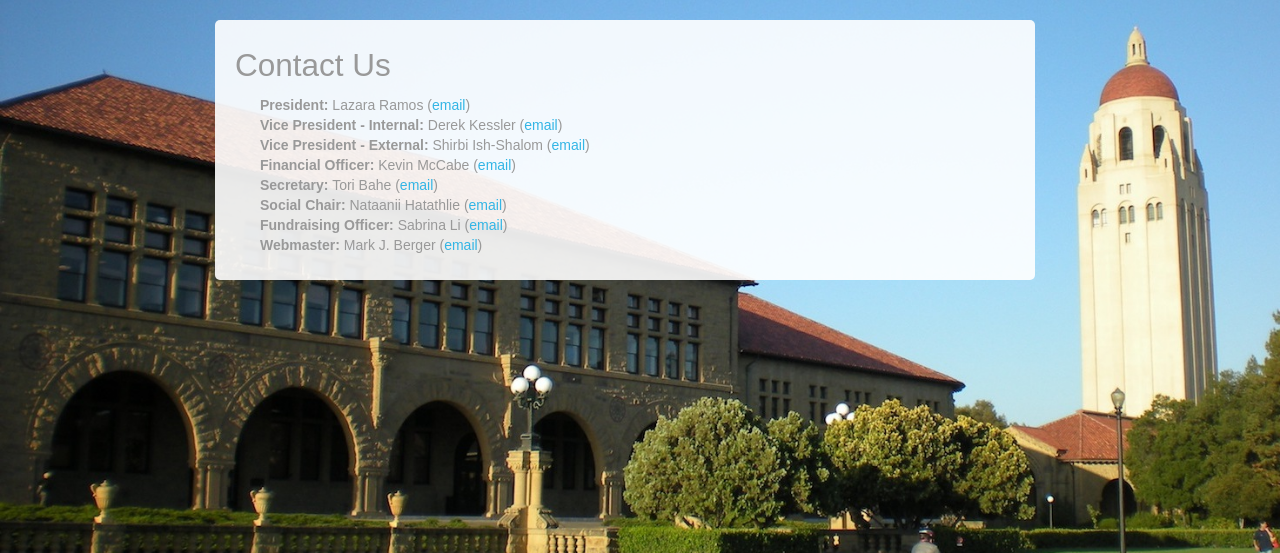
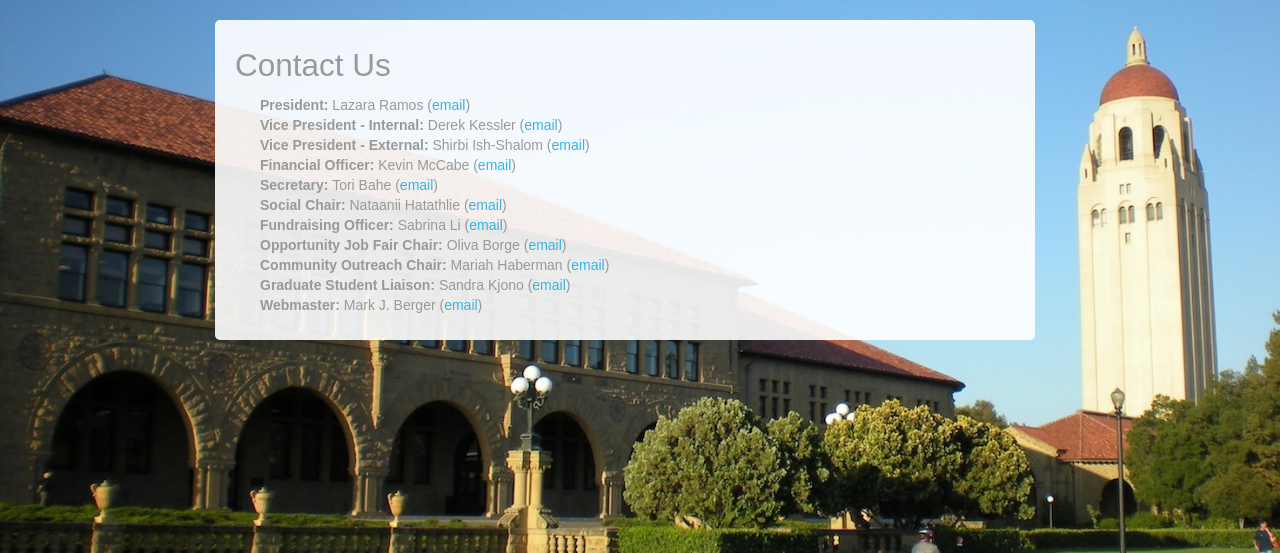
Before and after one commit to markberger/stanford-aises, a Flask app: page /contact.html in a window 1280 px wide. Shown: the part 70-623 px from the top of the page. Run offline with Flask 2, Linux system fonts and the light colour scheme; some libraries are stand-ins or nearby versions; some web fonts are replaced.

Commit message:
Updated contact info

```diff
--- a/templates/contact.html
+++ b/templates/contact.html
@@ -14,6 +14,9 @@
 					<li><b>Secretary:</b> Tori Bahe (<a href="mailto:tbahe3@stanford.edu">email</a>)</li>
 					<li><b>Social Chair:</b> Nataanii Hatathlie (<a href="mailto:nataanii@stanford.edu">email</a>)</li>
 					<li><b>Fundraising Officer:</b> Sabrina Li (<a href="mailto:sli668@stanford.edu">email</a>)</li>
+					<li><b>Opportunity Job Fair Chair:</b> Oliva Borge (<a href="mailto:oborge@stanford.edu">email</a>)</li>
+					<li><b>Community Outreach Chair:</b> Mariah Haberman (<a href="mailto:mhaberman@stanford.edu">email</a>)</li>
+					<li><b>Graduate Student Liaison:</b> Sandra Kjono (<a href="mailto:kjono@stanford.edu">email</a>)</li>
 					<li><b>Webmaster:</b> Mark J. Berger (<a href="mailto:mjberger@stanford.edu">email</a>)</li>
 				</ul>
 
```
